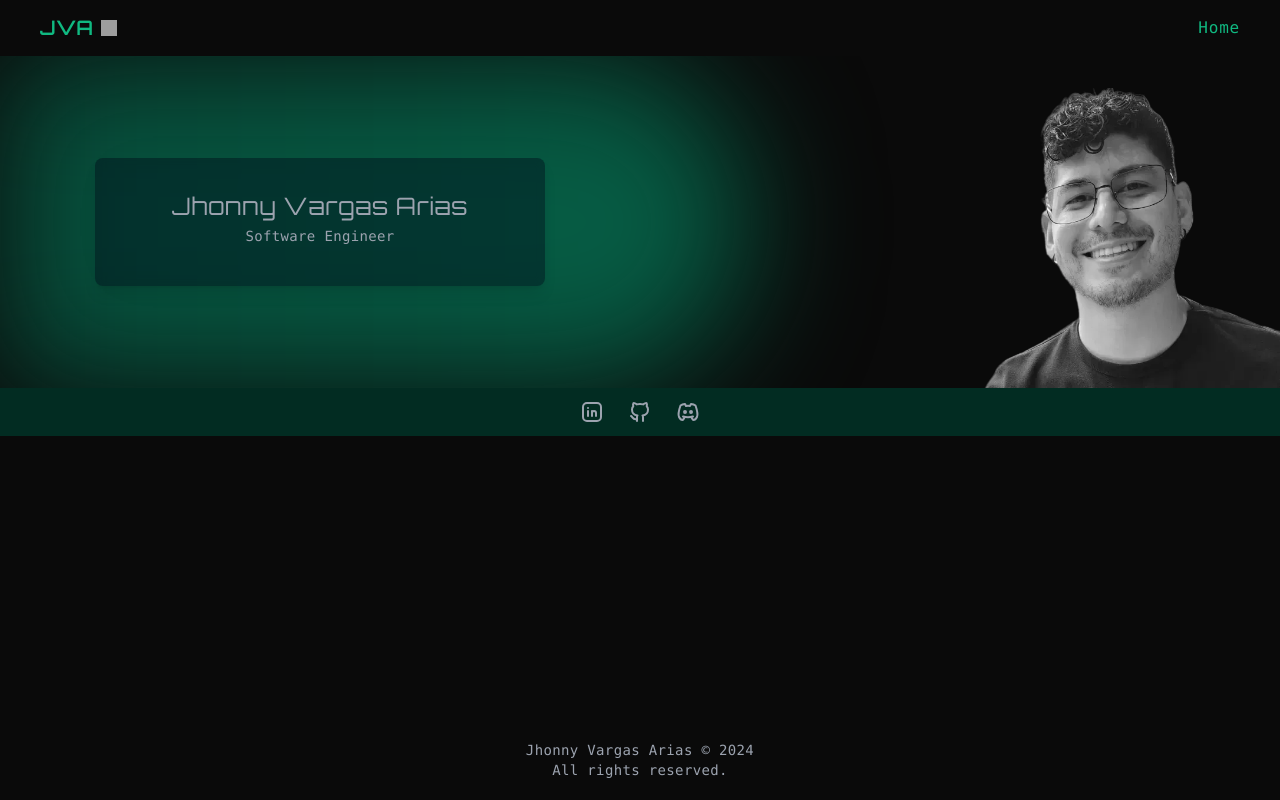
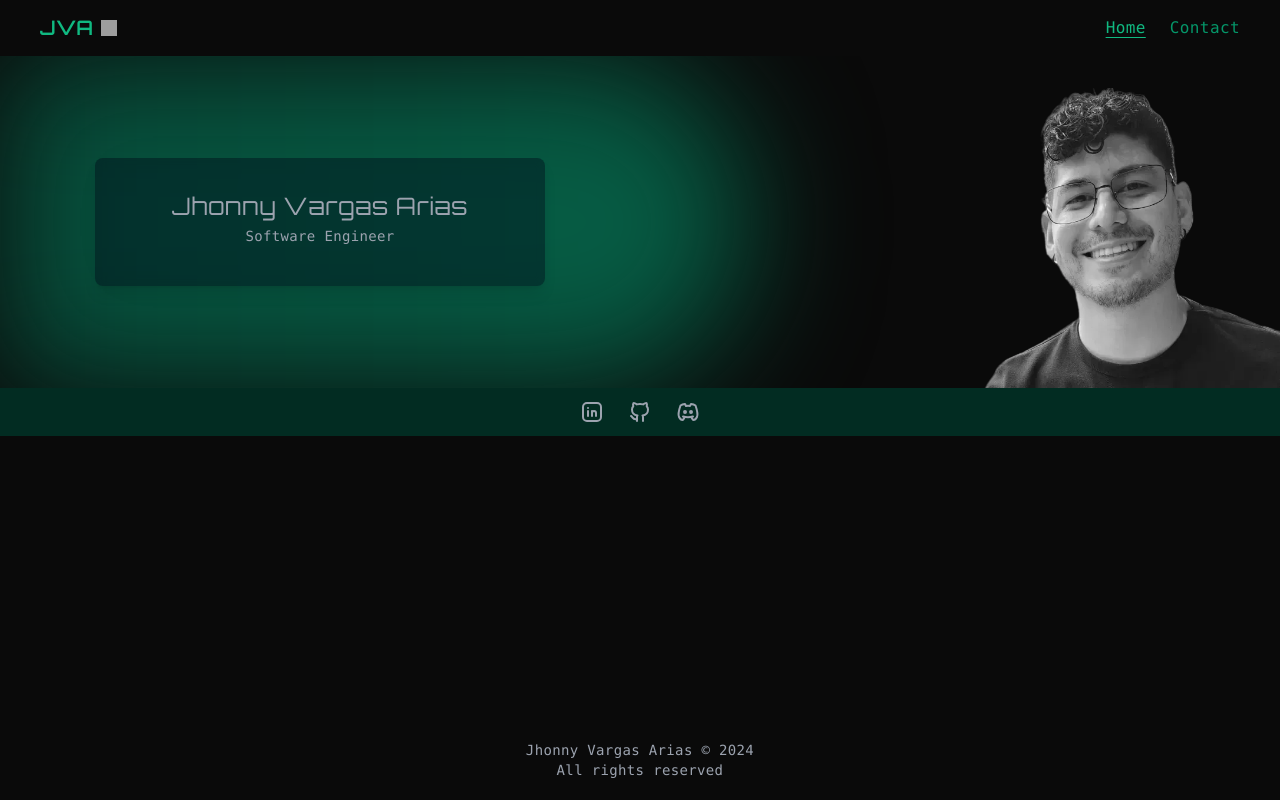
Before and after one commit to jhonny17/portfolio, a Next.js app: page / in a window 1280 px wide. Built offline with nearby package versions, Linux system fonts and the light colour scheme; grey boxes are pictures that could not be loaded.

Commit message:
Add new format for navs

```diff
--- a/src/components/Footer/Footer.tsx
+++ b/src/components/Footer/Footer.tsx
@@ -2,24 +2,24 @@ import cx from 'classnames';
 
 export const Footer = () => {
   const date = new Date();
+  const year = date.getFullYear();
 
   return (
     <footer
-      className={cx(
-        'flex',
-        'w-full',
-        'h-20',
-        'justify-center',
-        'bg-neutral-950',
-        'p-2',
-        'md:px-8',
-      )}
+      className={cx('w-full', 'h-20', 'bg-neutral-950', 'p-2', 'md:px-8')}
     >
-      <div className="flex flex-col items-center justify-center h-full">
-        <p className="text-sm text-gray-400">
-          Jhonny Vargas Arias © {date.getFullYear()}
-        </p>
-        <p className="text-sm text-gray-400">All rights reserved.</p>
+      <div
+        className={cx(
+          'flex',
+          'flex-col',
+          'items-center',
+          'justify-center',
+          'h-full',
+          'text-sm',
+        )}
+      >
+        <p>Jhonny Vargas Arias © {year}</p>
+        <p>All rights reserved</p>
       </div>
     </footer>
   );
--- a/src/components/NavLink/NavLink.tsx
+++ b/src/components/NavLink/NavLink.tsx
@@ -1,6 +1,8 @@
+'use client';
+import cx from 'classnames';
 import Link from 'next/link';
 import { ReactNode } from 'react';
-import cx from 'classnames';
+import { usePathname } from 'next/navigation';
 
 export type NavbarItemProps = {
   href: string;
@@ -8,22 +10,30 @@ export type NavbarItemProps = {
 };
 
 export const NavLink = ({ href, children }: NavbarItemProps) => {
+  const currentPath = usePathname();
+
+  const isCurrentPath = currentPath === href;
+
   return (
     <Link
       href={href}
       className={cx(
-        'tracking-wider',
         'p-2',
+        'flex',
         'rounded',
-        'text-emerald-500',
-        'hover:bg-neutral-900',
         'font-mono',
-        'flex',
+        'ease-in-out',
+        'select-none',
         'align-middle',
-        'select-none',
+        'duration-300',
         'transition-colors',
-        'duration-300',
-        'ease-in-out',
+        'underline-offset-4',
+        'hover:text-emerald-500',
+        {
+          underline: isCurrentPath,
+          'text-emerald-500': isCurrentPath,
+          'text-emerald-600': !isCurrentPath,
+        },
       )}
     >
       {children}
--- a/src/data/navItems/navItems.json
+++ b/src/data/navItems/navItems.json
@@ -4,6 +4,11 @@
       "id": 1,
       "name": "Home",
       "url": "/"
+    },
+    {
+      "id": 2,
+      "name": "Contact",
+      "url": "/contact"
     }
   ]
 }
```
Also changed, not shown: 1 other file (tests, documents, lock files or other folders).
